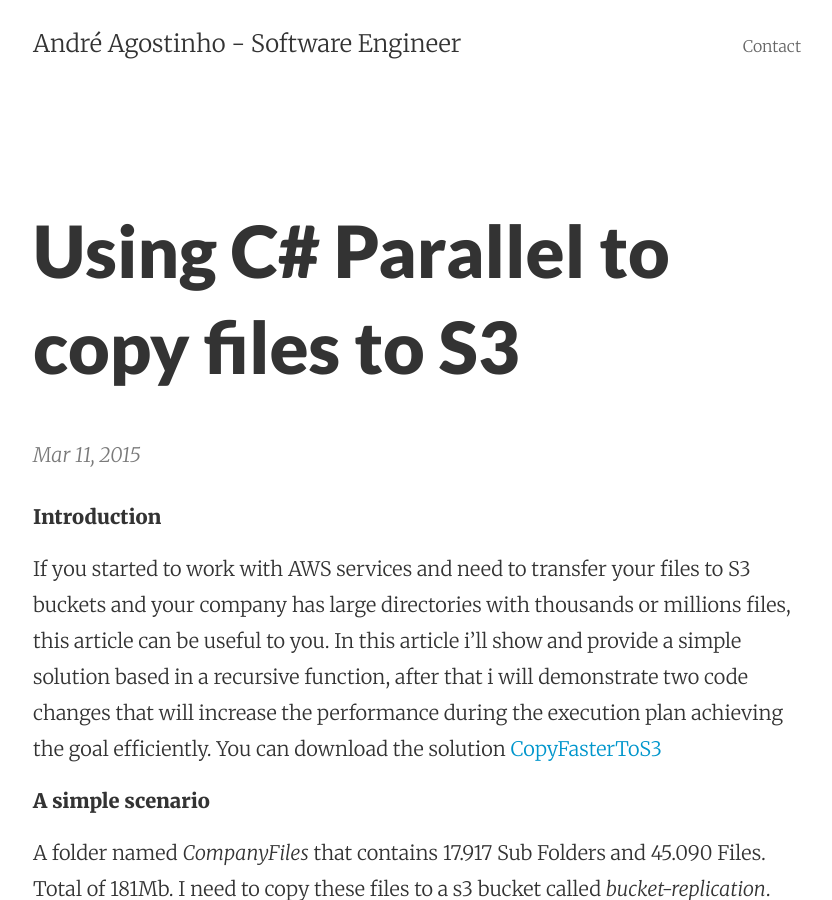
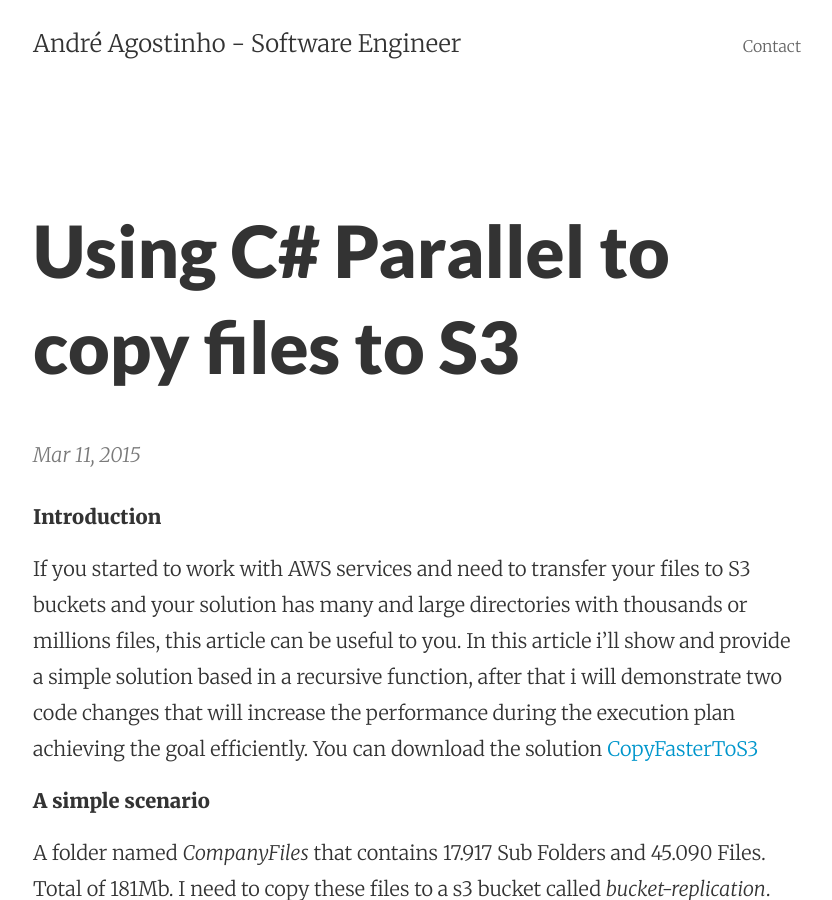
Before and after one commit to aragostinho/aragostinho.github.io, a Jekyll site: the page built from _posts/2015-03-11-titulo-teste.markdown, in a window 1280 px wide and 900 px high. Shown: the whole window, without its empty margins (223-1055 px from the left). Built offline with Jekyll 4.4.1, drawn with Linux system fonts in a browser that asks for light colours.

Commit message:
Post update: Using C# Parallel to copy files to S3

```diff
--- a/_posts/2015-03-11-titulo-teste.markdown
+++ b/_posts/2015-03-11-titulo-teste.markdown
@@ -5,7 +5,7 @@
 ---
 **Introduction**
 
-If you started to work with AWS services and need to transfer your files to S3 buckets and your company has large directories with thousands or millions files, this article can be useful to you.
+If you started to work with AWS services and need to transfer your files to S3 buckets and your solution has many and large directories with thousands or millions files, this article can be useful to you.
 In this article i'll show and provide a simple solution based in a recursive function, after that i will demonstrate two code changes that will increase the performance during the execution plan achieving the goal efficiently. You can download the solution  [CopyFasterToS3](https://github.com/aragostinho/CopyFasterToS3)
 
 
```
